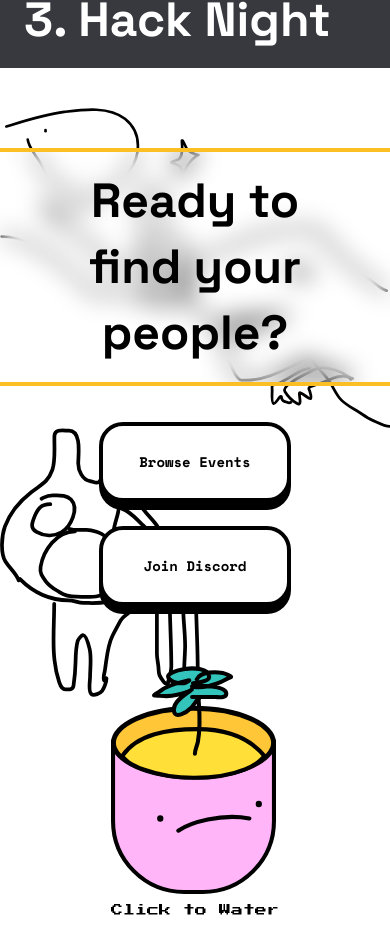
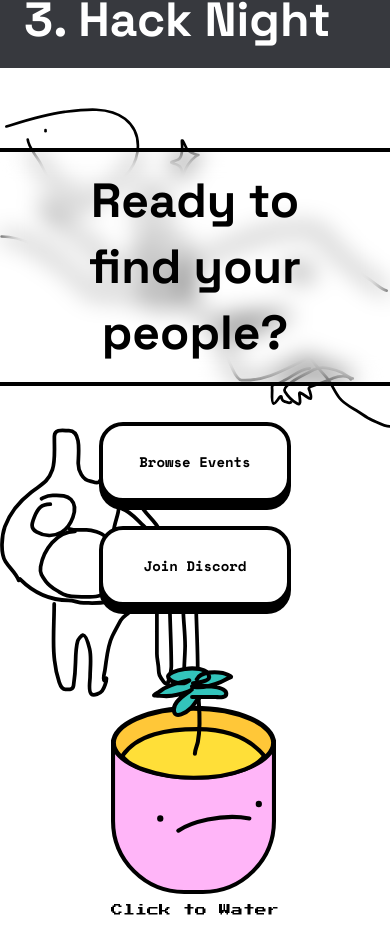
Before and after one commit to purduehackers/site, a Next.js app: page / in a window 390 px wide. Shown: the part 1118-2063 px from the top of the page. Built offline with nearby package versions, Linux system fonts and the light colour scheme.

Commit message:
border black

```diff
--- a/components/join-us.tsx
+++ b/components/join-us.tsx
@@ -36,7 +36,7 @@ function JoinUs() {
         </div>
       </div>
       <div className="flex flex-col items-center justify-center sm:pt-8">
-        <div className="backdrop-blur-md border-y-4 border-amber-400 sm:border-none sm:backdrop-blur-none p-4 flex flex-col items-center z-10 backdrop-blur-md">
+        <div className="backdrop-blur-md border-y-4 border-black sm:border-none sm:backdrop-blur-none p-4 flex flex-col items-center z-10 backdrop-blur-md">
           <h2
             className="text-center font-bold text-5xl sm:text-6xl
                         md:text-7xl w-3/5 sm:w-1/2 md:w-7/12 xl:w-1/2 leading-snug sm:leading-loose"
```
